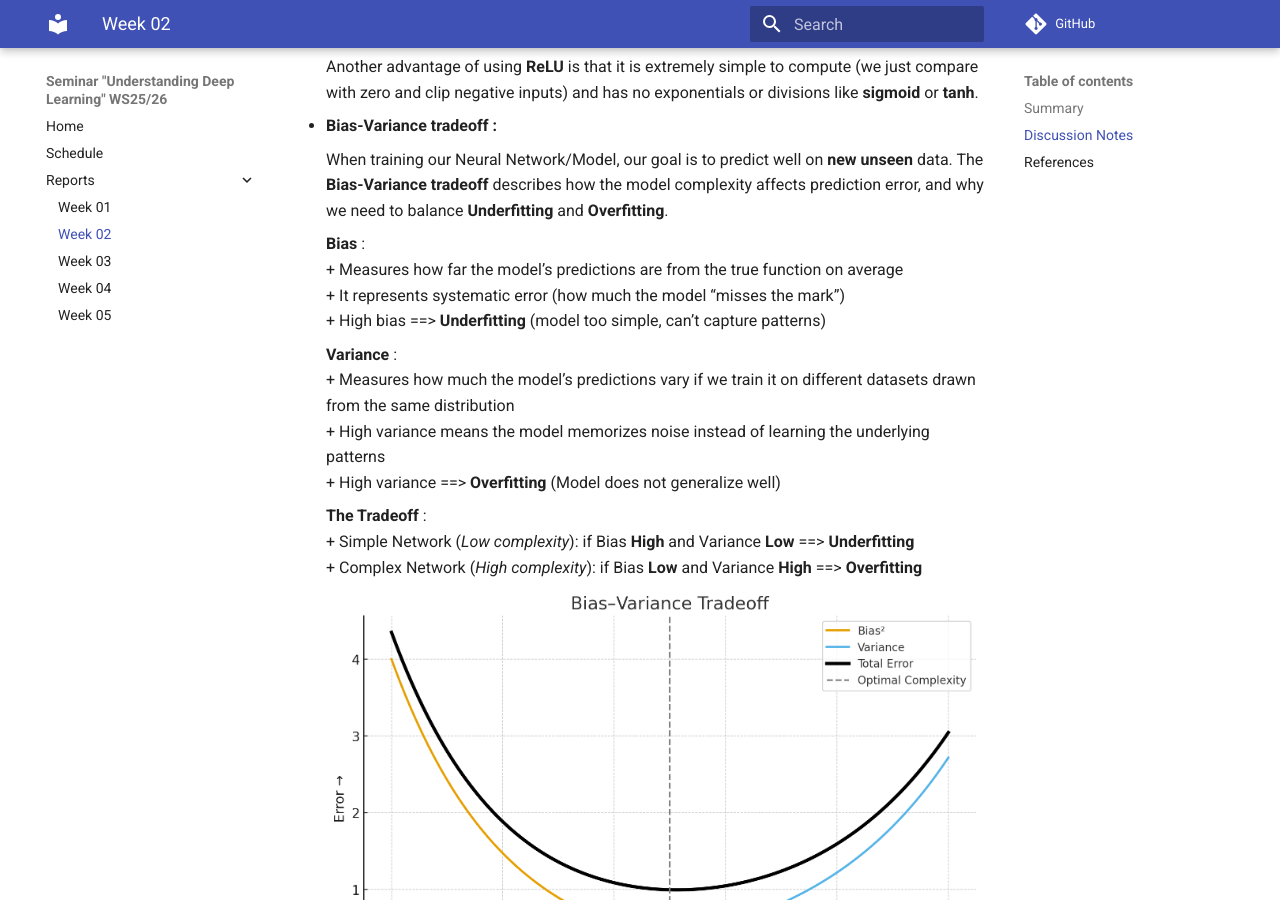
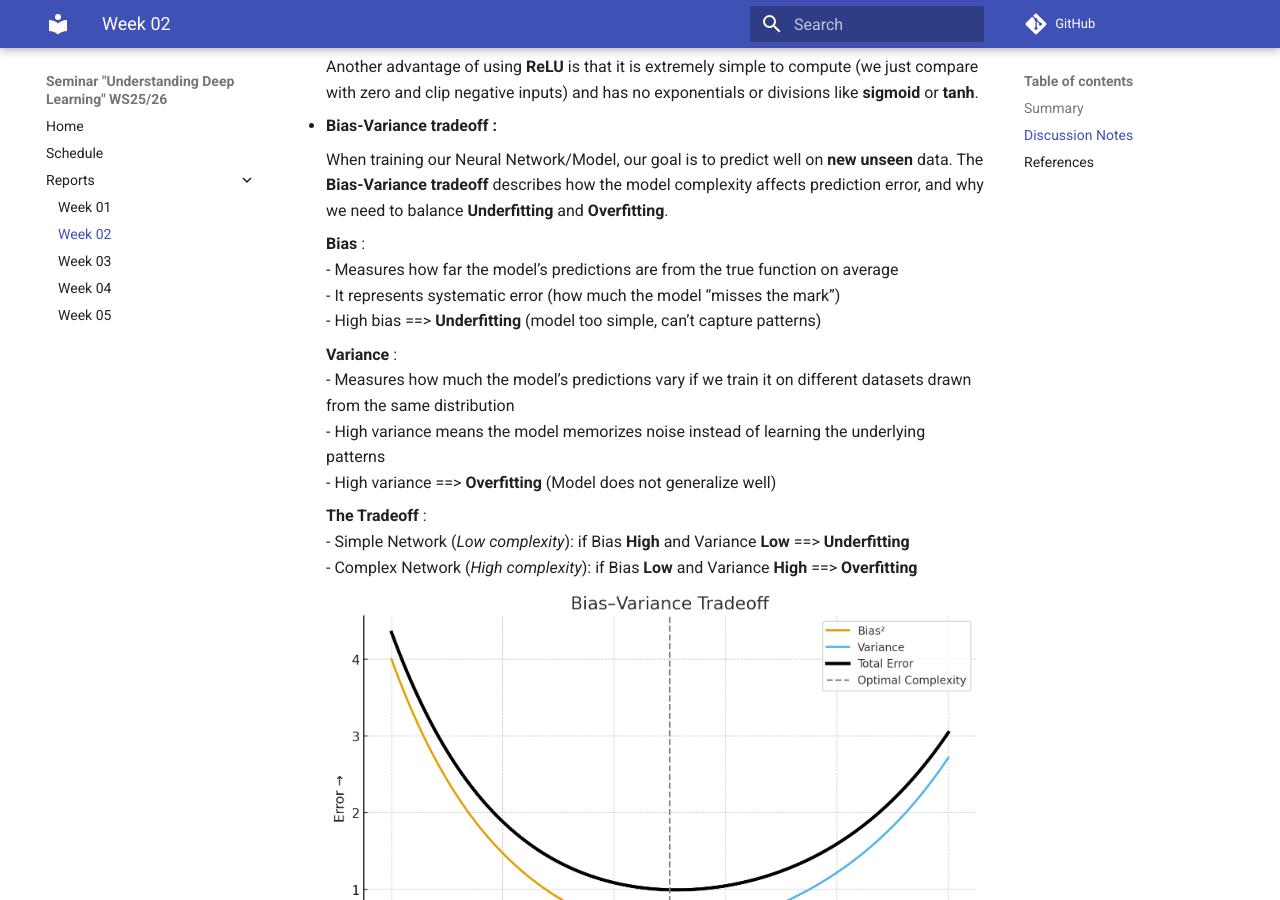
Before and after one commit to link-er/seminar_UDL_wise2526, an MkDocs documentation site: the page built from docs/reports/week02_ch3_4.md, in a window 1280 px wide and 900 px high, scrolled down 738 px. Built offline with MkDocs 1.6.1 and Material for MkDocs 9.7.7, drawn with Linux system fonts in a browser that asks for light colours; comment, search, counter and statistics services are not loaded.

```diff
--- a/docs/reports/week02_ch3_4.md
+++ b/docs/reports/week02_ch3_4.md
@@ -39,18 +39,18 @@
     need to balance **Underfitting** and **Overfitting**.
 
     **Bias** :<br>
-       + Measures how far the model’s predictions are from the true function on average<br>
-       + It represents systematic error (how much the model “misses the mark”)<br>
-       + High bias ==> **Underfitting** (model too simple, can’t capture patterns)
+     - Measures how far the model’s predictions are from the true function on average<br>
+     - It represents systematic error (how much the model “misses the mark”)<br>
+     - High bias ==> **Underfitting** (model too simple, can’t capture patterns)
 
     **Variance** :<br>
-       + Measures how much the model’s predictions vary if we train it on different datasets drawn from the same distribution<br>
-       + High variance means the model memorizes noise instead of learning the underlying patterns<br>
-       + High variance ==> **Overfitting** (Model does not generalize well)
+     - Measures how much the model’s predictions vary if we train it on different datasets drawn from the same distribution<br>
+     - High variance means the model memorizes noise instead of learning the underlying patterns<br>
+     - High variance ==> **Overfitting** (Model does not generalize well)
 
     **The Tradeoff** :<br>
-       + Simple Network (*Low complexity*): if Bias **High** and Variance **Low** ==> **Underfitting**<br>
-       + Complex Network (*High complexity*): if Bias **Low** and Variance **High** ==> **Overfitting**
+     - Simple Network (*Low complexity*): if Bias **High** and Variance **Low** ==> **Underfitting**<br>
+     - Complex Network (*High complexity*): if Bias **Low** and Variance **High** ==> **Overfitting**
 
     ![Bias-Variance tradeoff](../images/Bias-Variance-Tradeoff.jpg)
 
```
